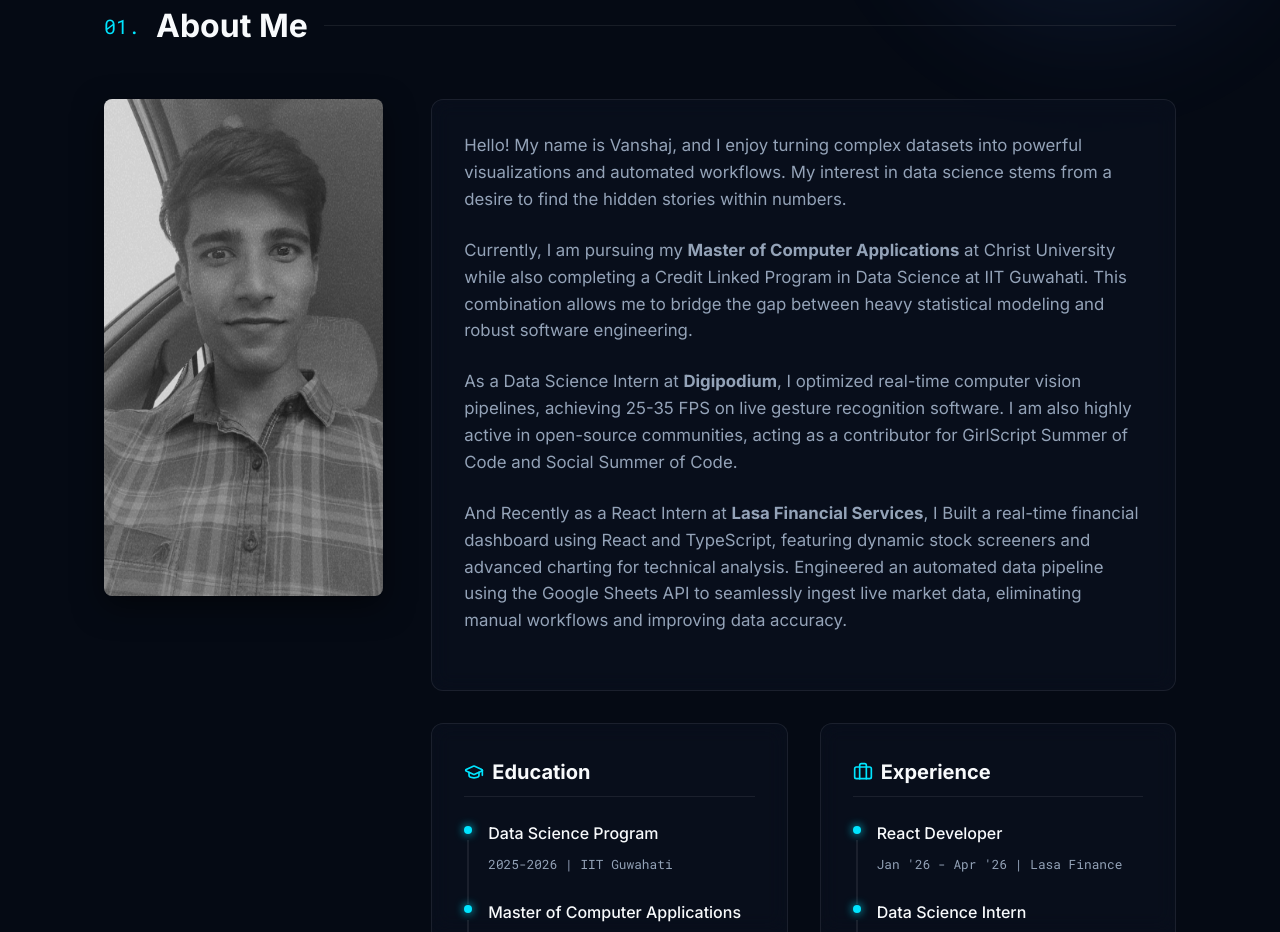
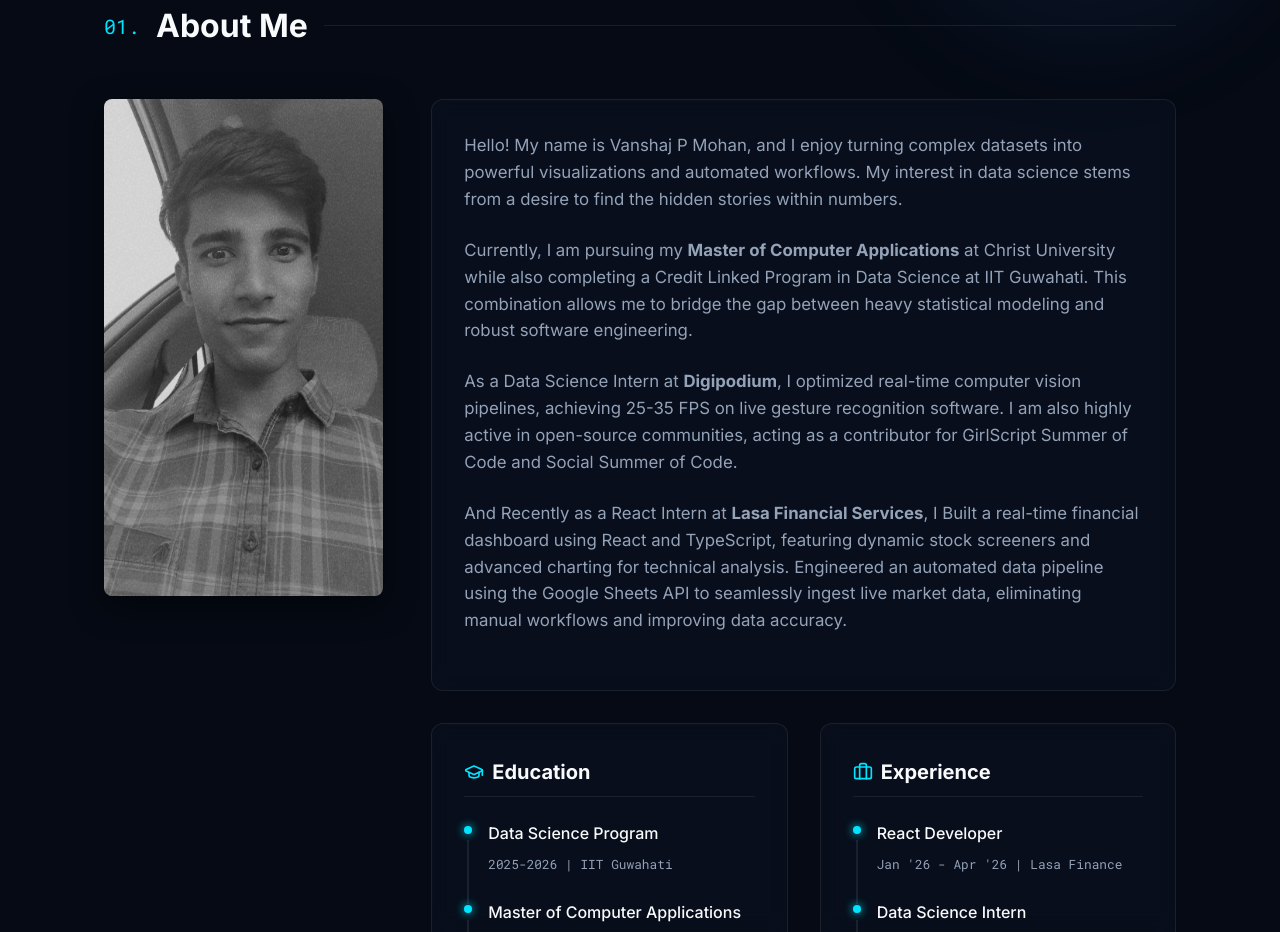
Before and after one commit to Vanshaj14Mohan/Portfolio, a React (Vite) app: page / in a window 1280 px wide. Shown: the part 800-1732 px from the top of the page. Built offline with nearby package versions, Linux system fonts and the light colour scheme.

Commit message:
Portfolio

```diff
--- a/src/components/About.jsx
+++ b/src/components/About.jsx
@@ -26,7 +26,7 @@ const About = () => {
         <div className="about-details-wrapper">
           <div className="about-text card">
             <p>
-              Hello! My name is Vanshaj, and I enjoy turning complex datasets into powerful
+              Hello! My name is Vanshaj P Mohan, and I enjoy turning complex datasets into powerful
               visualizations and automated workflows. My interest in data science stems from a
               desire to find the hidden stories within numbers.
             </p>
```
